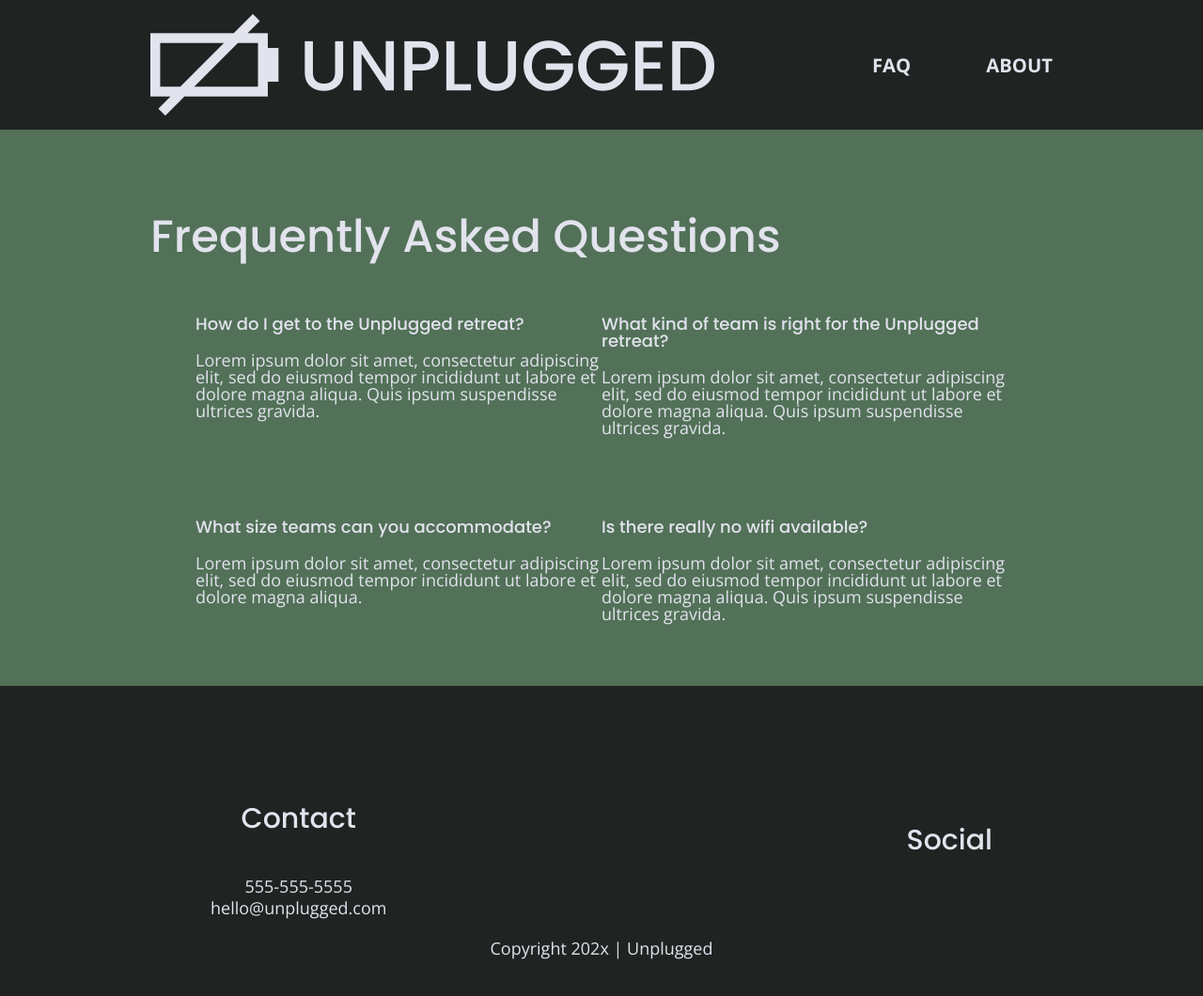
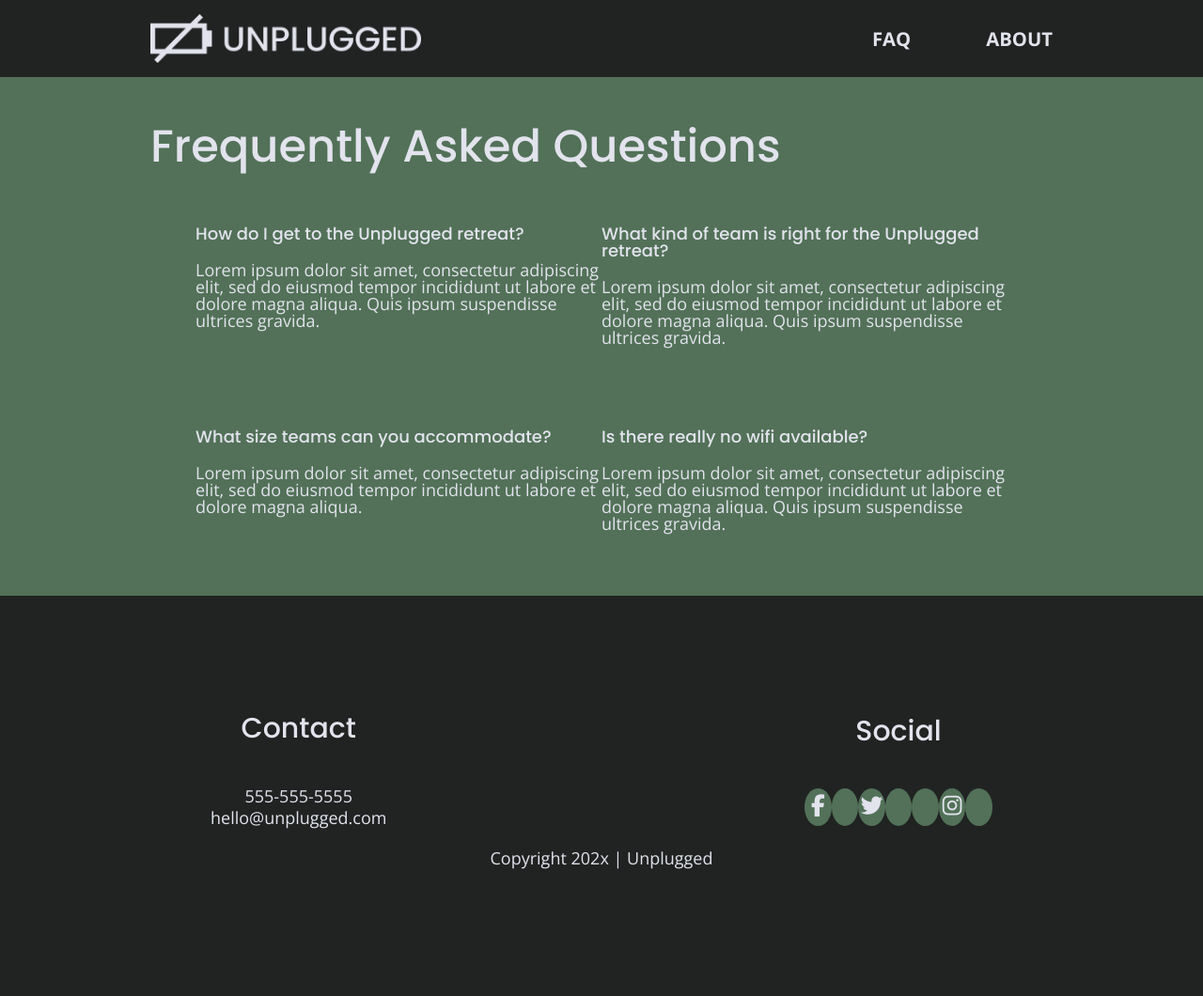
Before and after one commit to kammih/unplugged, a website: page faq/index.html in a window 1280 px wide. Shown: the whole page at 94% size. Drawn offline with nearby package versions, Linux system fonts and the light colour scheme; files that its build step writes are made by us from their sources; files whose address does not match are found by name.

Commit message:
Added finishing touches

```diff
--- a/css/main.css
+++ b/css/main.css
@@ -98,6 +98,7 @@ body {
   font-size: 1em;
   text-align: left;
   color: #e2e3ed;
+  background-color: #202322;
 }
 
 ul,
@@ -116,6 +117,7 @@ h2 {
   font-family: 'Poppins', sans-serif;
   font-size: 1.875rem;
   font-weight: 500;
+  margin: 0;
 }
 
 h3,
@@ -224,6 +226,14 @@ footer .social-icons p {
   display: flex;
   justify-content: center;
   align-items: center;
+  background-color: #527158;
+  border-radius: 50%;
+  width: 40px;
+  height: 40px;
+}
+
+footer .social-icons p i {
+  font-size: 1.3125em;
 }
 
 footer .copyright {
@@ -309,12 +319,12 @@ input[type=button] {
 .features .features-items {
   display: flex;
   justify-content: center;
-  align-items: flex-start;
   flex-flow: row wrap;
 }
 
 .features p {
   margin: 0;
+  text-align: center;
 }
 
 .features i {
@@ -582,7 +592,11 @@ input[type=button] {
   }
 
   .features .features-item-description {
-    width: 50%;
+    width: 62%;
+  }
+
+  .features i {
+    margin-bottom: 30px;
   }
 
   /* Reviews */
@@ -615,7 +629,6 @@ input[type=button] {
     display: flex;
     justify-content: space-between;
     align-items: center;
-    flex-direction: row;
   }
 
   footer .contact {
@@ -629,6 +642,11 @@ input[type=button] {
 
   footer p {
     line-height: 1.285;
+  }
+
+  footer .social-icons {
+    width: 12.5em;
+    justify-content: space-around;
   }
 
   footer .copyright {
@@ -674,15 +692,11 @@ input[type=button] {
      ========================================================================== */
 
 .faq .contact-wrapper {
-  justify-content: space-around;
+  justify-content: space-between;
 }
 
 .faq-content {
   flex-basis: 45%;
-}
-
-.faq h2 {
-  width: 100%;
 }
 
 .faq h2 {
--- a/faq/index.html
+++ b/faq/index.html
@@ -33,7 +33,11 @@
   <!-- Add your site or application content here -->
 <header>
     <div class="content-wrapper">
-    <a href="#"><img src="img/unpluggedlogo.png" alt="unplugged logo"></a>
+      <figure>
+      <a href="#">
+      <img src="../img/unpluggedlogo.png" alt="unplugged logo">
+      </a>
+    </figure>
       <div class="header-divider"></div>
       <nav>
         <ul>
@@ -87,12 +91,18 @@
 
       </div>
       <div class="social">
-          <p><a href="https://www.facebook.com/yoursite" target="_blank" rel="noopener"></a></p>
-
         <h4>Social</h4>
         <div class="social-icons">
           <p>
-            <a href="#"></a>
+              <a href="https://www.facebook.com/Skillcrush/" target="_blank"><i class="fab fa-facebook-f"></i></a>
+            </p>
+            <p>
+              <p><a href="https://www.twitter.com/Skillcrush" target="_blank"><i class="fab fa-twitter"></i></a>
+              </p>
+            </p>
+            <p>
+              <p><a href="https://www.instagram.com/Skillcrush/" target="_blank"><i class= "fab fa-instagram"></i></a>
+              </p>
           </p>
 
         </div>
```
Also changed, not shown: about/index.html (+10 -4 lines).
